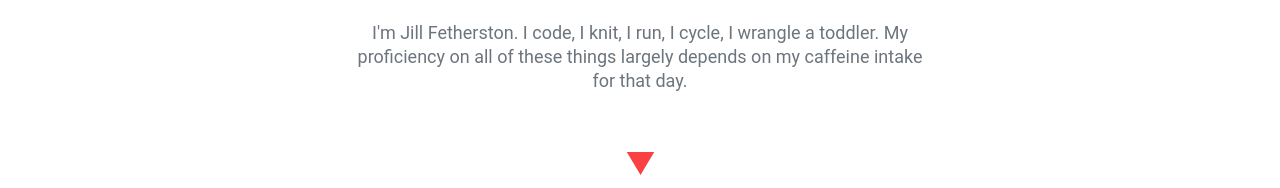
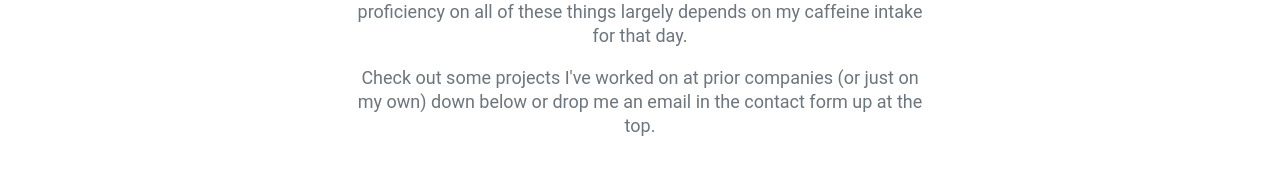
Before and after one commit to Jfethers/portfolio-site, a React (Create React App) app in the folder client/: page / in a window 1280 px wide. Shown: the part 579-767 px from the top of the page. Built offline with nearby package versions, Linux system fonts and the light colour scheme.

Commit message:
about me

```diff
--- a/client/src/components/About/AboutMe.tsx
+++ b/client/src/components/About/AboutMe.tsx
@@ -12,6 +12,11 @@ const AboutMe: FunctionComponent = () => {
 					toddler. My proficiency on all of these things largely depends on my
 					caffeine intake for that day.
 				</p>
+				<p>
+					Check out some projects I've worked on at prior companies (or just on
+					my own) down below or drop me an email in the contact form up at the
+					top.
+				</p>
 			</div>
 			<div className='jump-link'>
 				<a id='project' href='#project'>
```
